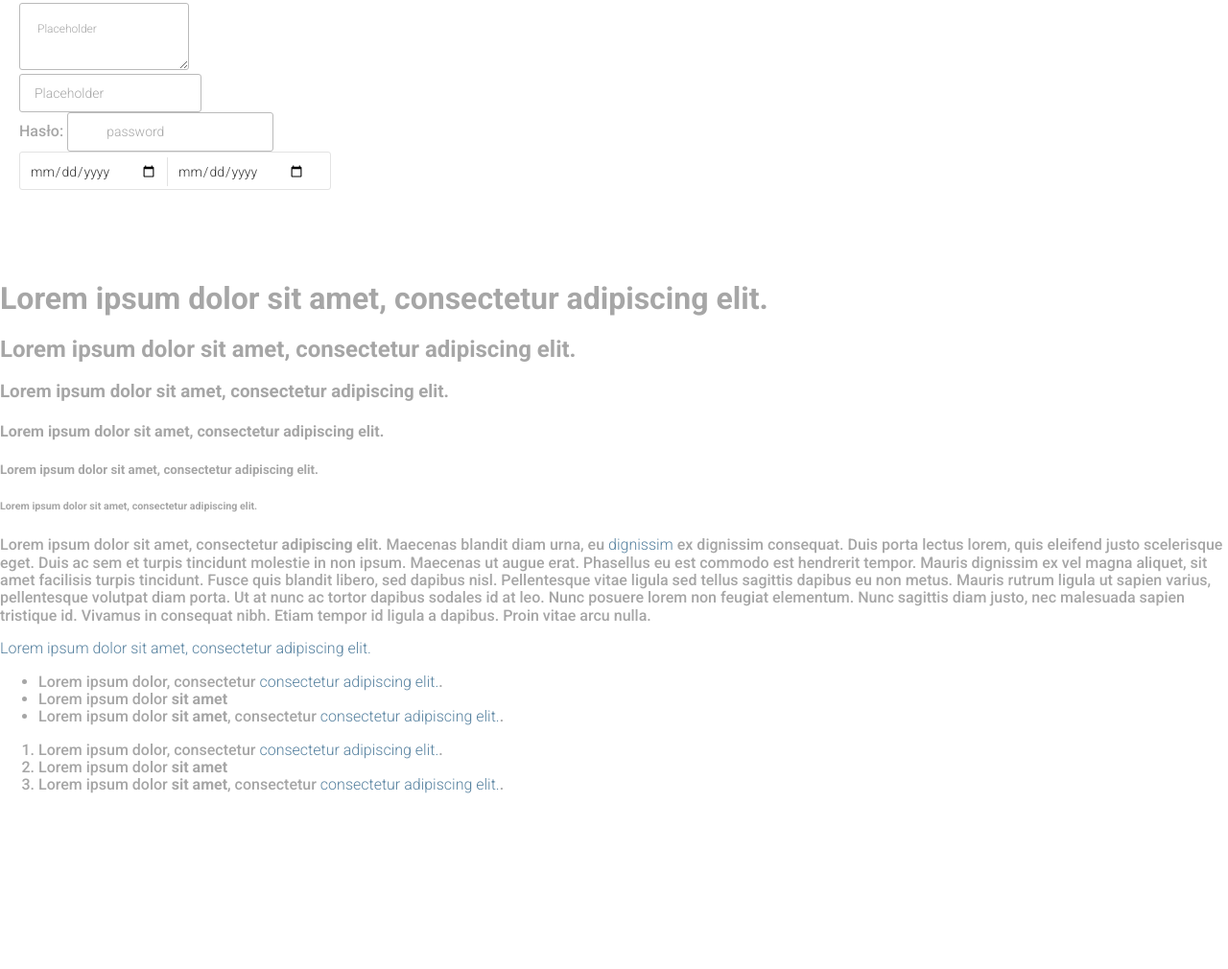
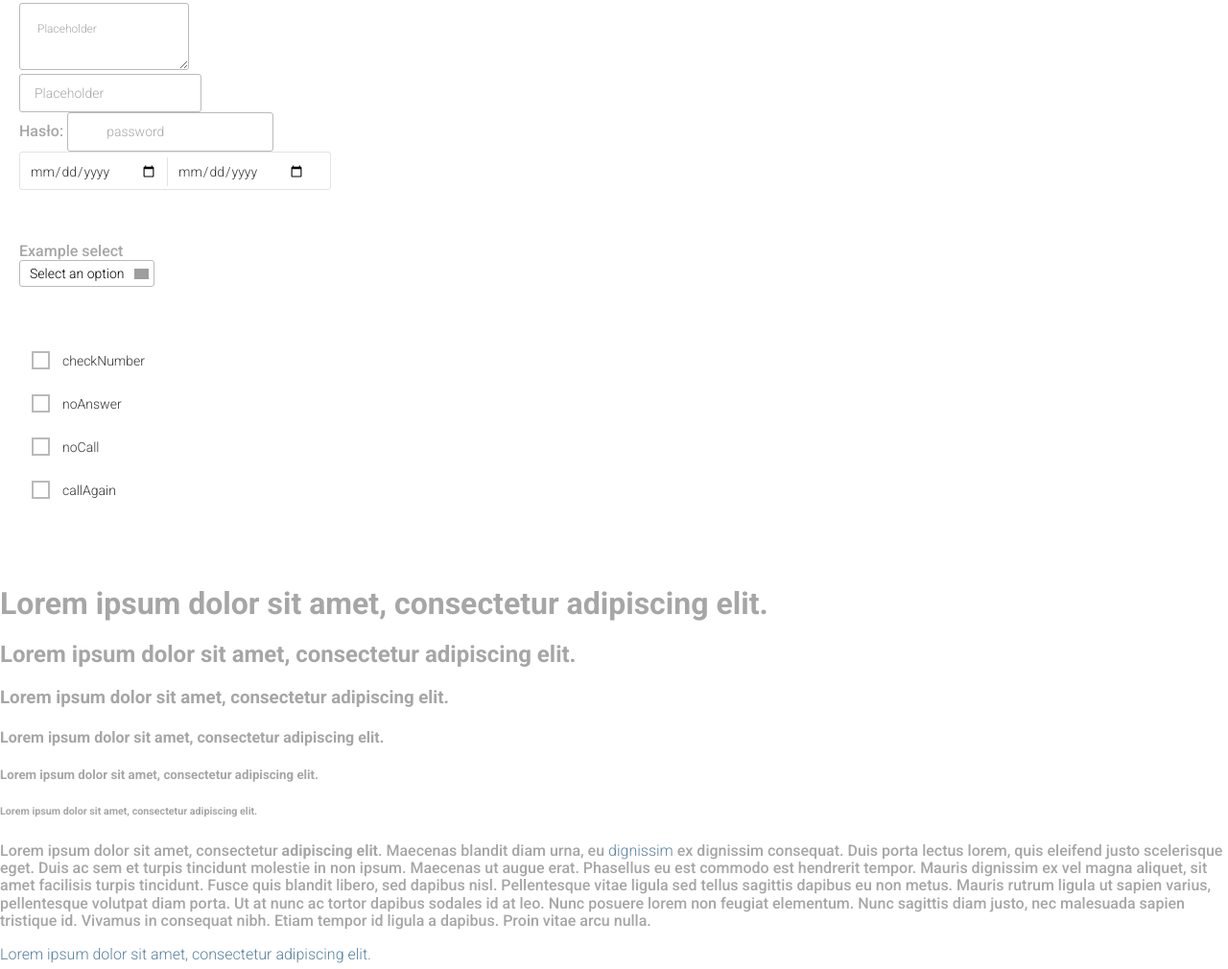
Before and after one commit to lkulbacki/kodilla-project-01, a website: page styleguide.html in a window 1280 px wide. Shown: the part 569-1579 px from the top of the page at 96% size. Before the commit the page ends 1397 px from the top, so only its background shows below. Drawn offline with nearby package versions, Linux system fonts and the light colour scheme; files that its build step writes are made by us from their sources; grey boxes are pictures that could not be loaded.

Commit message:
Add select and checkbox form components

```diff
--- a/sass/_layout.scss
+++ b/sass/_layout.scss
@@ -17,6 +17,7 @@ body {
 
 body.body--styleguide {
   display: block;
+  overflow: scroll;
 }
 
 .column {
--- a/sass/components/_forms.scss
+++ b/sass/components/_forms.scss
@@ -97,3 +97,77 @@ div.input-icon {
     padding: 10px 10px;
   }
 }
+
+select {
+  appearance: none;
+  background-color: #ffffff;
+  border-radius: 3px;
+  border: 1px solid $color-grey-l3;
+  padding: 5px 30px 5px 10px;
+  font-size: $font-size-normal;
+  display: block;
+  font-weight: $font-weight-light;
+  background-image: url(https://image.flaticon.com/icons/png/128/118/118738.png);
+  background-size: 15px auto;
+  background-repeat: no-repeat;
+  background-position: right 5px center;
+}
+
+
+.checkbox {
+  /* move original checkbox tick out of sight */
+  input[type="checkbox"] {
+    position: absolute;
+    left: -9999px;
+
+    /* change styling of tick for checked checkbox */
+    &:checked + label .checkbox__icon {
+      background-color: $color-green;
+      border: 2px solid $color-green;
+    }
+
+    &:checked + label .checkbox__icon-tick {
+      visibility: visible;
+    }
+  }
+
+  /* style label: whole area got to be clickable */
+  label {
+    display: block;
+    position: relative;
+    width: 100%;
+    line-height: 19px;
+    padding: 13px 13px 13px 45px;
+    color: $color-grey-l5;
+    font-weight: $font-weight-light;
+    font-size: $font-size-normal;
+    cursor: pointer;
+  }
+
+  label:hover {
+    background-color: $color-grey-l1;
+  }
+
+  .checkbox__icon {
+    position: absolute;
+    display: block;
+    left: 13px;
+    top: 12px;
+    width: 19px;
+    height: 19px;
+    border: 2px solid $color-grey-l3;
+  }
+
+  /* use CSS styling of div instead of icon for tick */
+  .checkbox__icon-tick {
+    position: absolute;
+    visibility: hidden;
+    transform: rotate(-40deg);
+    top: 3px;
+    left: 2px;
+    width: 11px;
+    height: 6px;
+    border-bottom: 2px solid white;
+    border-left: 2px solid white;
+  }
+}
--- a/styleguide.html
+++ b/styleguide.html
@@ -83,7 +83,39 @@
         <i class="icon icon-calendar"><svg><use xlink:href="images\icons\calendar.svg#Layer_1"></use></svg></i>
     </div>
     <br>
-
+    <br>
+    <br>
+    <div class="field">
+        <label for="example-select">Example select</label>
+        <select id="example-select" name="example-select">
+            <option value="1">Select an option</option>
+            <option value="2">Option one</option>
+            <option value="3">And second one</option>
+        </select>
+    </div>
+    <br>
+    <br>
+    <br>
+    <div class="checkbox">
+        <input type="checkbox" id="checkNumber" name="statuses"
+               value="checkNumber"/>
+        <label for="checkNumber"><div class="checkbox__icon"><div class="checkbox__icon-tick"></div></div>checkNumber</label>
+    </div>
+    <div class="checkbox">
+        <input type="checkbox" id="noAnswer" name="statuses"
+               value="noAnswer"/>
+        <label for="noAnswer"><div class="checkbox__icon"><div class="checkbox__icon-tick"></div></div>noAnswer</label>
+    </div>
+    <div class="checkbox">
+        <input type="checkbox" id="noCall" name="statuses"
+               value="noCall"/>
+        <label for="noCall"><div class="checkbox__icon"><div class="checkbox__icon-tick"></div></div>noCall</label>
+    </div>
+    <div class="checkbox">
+        <input type="checkbox" id="callAgain" name="statuses"
+               value="callAgain"/>
+        <label for="callAgain"><div class="checkbox__icon"><div class="checkbox__icon-tick"></div></div>callAgain</label>
+    </div>
 </section>
 
 
```
Also changed, not shown: sass/sections/_postback.scss (added).
